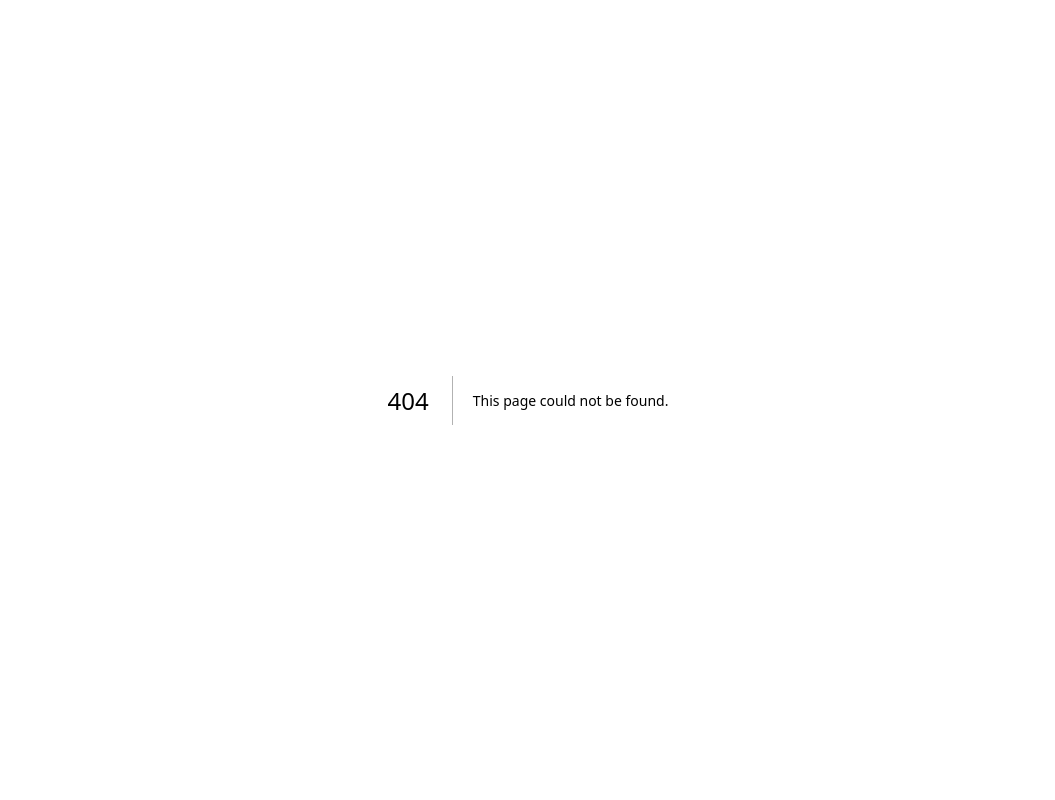
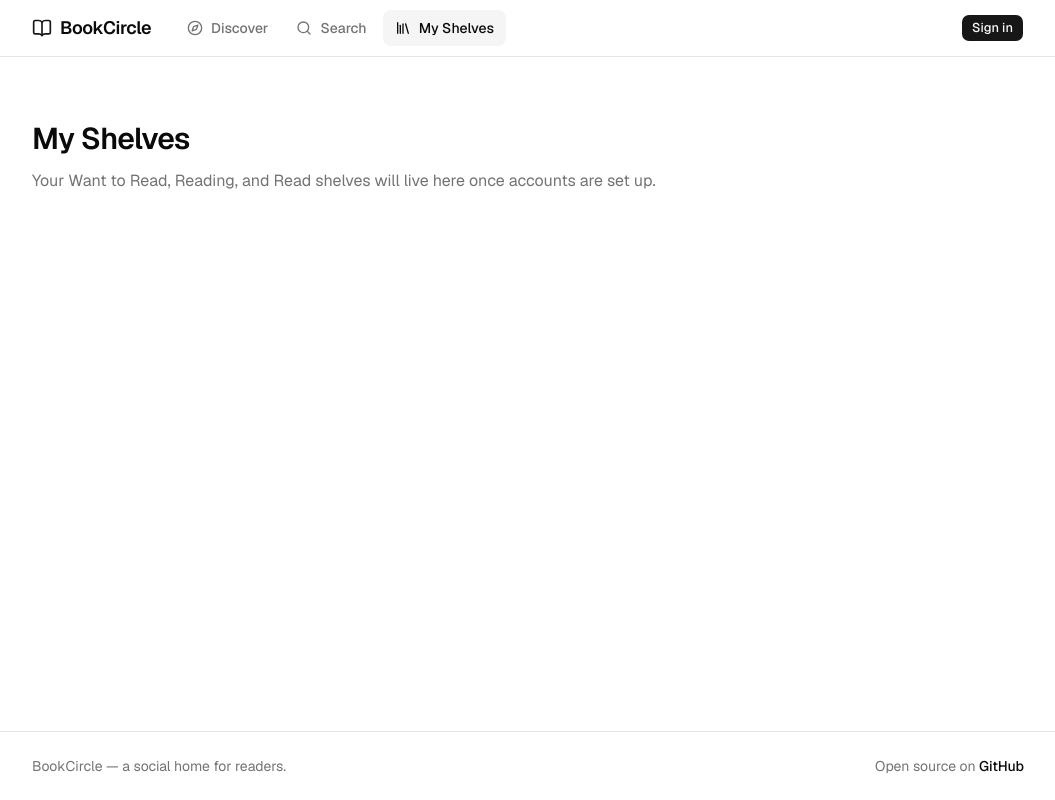
Before and after one commit to SaraGaire/BookCircle, a Next.js app: page /shelves in a window 1280 px wide. Before the commit this address had no page. Shown: the whole page, without its empty margins (112-1167 px from the left). Built offline with nearby package versions, Linux system fonts and the light colour scheme.

Commit message:
feat: add site header, nav, footer, and home page

```diff
--- a/src/app/layout.tsx
+++ b/src/app/layout.tsx
@@ -1,5 +1,7 @@
 import type { Metadata } from "next";
 import { Geist, Geist_Mono } from "next/font/google";
+import { SiteFooter } from "@/components/site-footer";
+import { SiteHeader } from "@/components/site-header";
 import "./globals.css";
 
 const geistSans = Geist({
@@ -13,8 +15,12 @@ const geistMono = Geist_Mono({
 });
 
 export const metadata: Metadata = {
-  title: "Create Next App",
-  description: "Generated by create next app",
+  title: {
+    default: "BookCircle",
+    template: "%s · BookCircle",
+  },
+  description:
+    "Track what you read, rate and review books, and follow fellow readers.",
 };
 
 export default function RootLayout({ children }: LayoutProps<"/">) {
@@ -23,7 +29,11 @@ export default function RootLayout({ children }: LayoutProps<"/">) {
       lang="en"
       className={`${geistSans.variable} ${geistMono.variable} h-full antialiased`}
     >
-      <body className="min-h-full flex flex-col">{children}</body>
+      <body className="min-h-full flex flex-col">
+        <SiteHeader />
+        <main className="flex flex-1 flex-col">{children}</main>
+        <SiteFooter />
+      </body>
     </html>
   );
 }
--- a/src/app/page.tsx
+++ b/src/app/page.tsx
@@ -1,69 +1,82 @@
-import Image from "next/image";
+import Link from "next/link";
+import { Library, MessageSquareText, Users, type LucideIcon } from "lucide-react";
+import { buttonVariants } from "@/components/ui/button";
+import {
+  Card,
+  CardDescription,
+  CardHeader,
+  CardTitle,
+} from "@/components/ui/card";
 
-export default function Home() {
+type Feature = {
+  title: string;
+  description: string;
+  icon: LucideIcon;
+};
+
+const features: Feature[] = [
+  {
+    title: "Track your reading",
+    description:
+      "Keep shelves for books you want to read, are reading, and have finished.",
+    icon: Library,
+  },
+  {
+    title: "Rate and review",
+    description:
+      "Give books a star rating and write down what stayed with you.",
+    icon: MessageSquareText,
+  },
+  {
+    title: "Read together",
+    description:
+      "Follow other readers and see what they're picking up next.",
+    icon: Users,
+  },
+];
+
+export default function HomePage() {
   return (
-    <div className="flex flex-col flex-1 items-center justify-center bg-zinc-50 font-sans dark:bg-black">
-      <main className="flex flex-1 w-full max-w-3xl flex-col items-center justify-between py-32 px-16 bg-white dark:bg-black sm:items-start">
-        <Image
-          className="dark:invert h-5 w-[100px]"
-          src="/next.svg"
-          alt="Next.js logo"
-          width={100}
-          height={20}
-          priority
-        />
-        <div className="flex flex-col items-center gap-6 text-center sm:items-start sm:text-left">
-          <h1 className="max-w-xs text-3xl font-semibold leading-10 tracking-tight text-black dark:text-zinc-50">
-            To get started, edit the{" "}
-            <code className="rounded bg-black/[.06] px-1.5 py-0.5 font-mono text-[0.9em] dark:bg-white/[.08]">
-              page.tsx
-            </code>{" "}
-            file.
-          </h1>
-          <p className="max-w-md text-lg leading-8 text-zinc-600 dark:text-zinc-400">
-            Looking for a starting point or more instructions? Head over to{" "}
-            <a
-              href="https://vercel.com/templates?framework=next.js&utm_source=create-next-app&utm_medium=appdir-template-tw&utm_campaign=create-next-app"
-              className="font-medium text-zinc-950 dark:text-zinc-50"
-            >
-              Templates
-            </a>{" "}
-            or the{" "}
-            <a
-              href="https://nextjs.org/learn?utm_source=create-next-app&utm_medium=appdir-template-tw&utm_campaign=create-next-app"
-              className="font-medium text-zinc-950 dark:text-zinc-50"
-            >
-              Learning
-            </a>{" "}
-            center.
-          </p>
+    <div className="mx-auto w-full max-w-5xl px-4">
+      <section className="py-16 sm:py-24">
+        <h1 className="max-w-2xl font-heading text-4xl font-semibold tracking-tight sm:text-5xl">
+          Your reading life, shared.
+        </h1>
+        <p className="mt-4 max-w-xl text-lg text-muted-foreground">
+          BookCircle is a home for readers. Log the books you read, say what
+          you thought, and find your next favourite through people you trust.
+        </p>
+        <div className="mt-8 flex flex-wrap gap-3">
+          <Link href="/search" className={buttonVariants({ size: "lg" })}>
+            Find a book
+          </Link>
+          <Link
+            href="/shelves"
+            className={buttonVariants({ size: "lg", variant: "outline" })}
+          >
+            Start your shelves
+          </Link>
         </div>
-        <div className="flex flex-col gap-4 text-base font-medium sm:flex-row">
-          <a
-            className="flex h-12 w-full items-center justify-center gap-2 rounded-full bg-foreground px-5 text-background transition-colors hover:bg-[#383838] dark:hover:bg-[#ccc] md:w-[158px]"
-            href="https://vercel.com/new?utm_source=create-next-app&utm_medium=appdir-template-tw&utm_campaign=create-next-app"
-            target="_blank"
-            rel="noopener noreferrer"
-          >
-            <Image
-              className="dark:invert h-[14px] w-4"
-              src="/vercel.svg"
-              alt="Vercel logomark"
-              width={16}
-              height={14}
-            />
-            Deploy Now
-          </a>
-          <a
-            className="flex h-12 w-full items-center justify-center rounded-full border border-solid border-black/[.08] px-5 transition-colors hover:border-transparent hover:bg-black/[.04] dark:border-white/[.145] dark:hover:bg-[#1a1a1a] md:w-[158px]"
-            href="https://nextjs.org/docs?utm_source=create-next-app&utm_medium=appdir-template-tw&utm_campaign=create-next-app"
-            target="_blank"
-            rel="noopener noreferrer"
-          >
-            Documentation
-          </a>
-        </div>
-      </main>
+      </section>
+
+      <section aria-labelledby="features-heading" className="pb-16 sm:pb-24">
+        <h2 id="features-heading" className="sr-only">
+          What you can do on BookCircle
+        </h2>
+        <ul className="grid gap-4 sm:grid-cols-3">
+          {features.map(({ title, description, icon: Icon }) => (
+            <li key={title}>
+              <Card className="h-full">
+                <CardHeader>
+                  <Icon className="mb-2 size-5 text-primary" aria-hidden="true" />
+                  <CardTitle>{title}</CardTitle>
+                  <CardDescription>{description}</CardDescription>
+                </CardHeader>
+              </Card>
+            </li>
+          ))}
+        </ul>
+      </section>
     </div>
   );
 }
--- /dev/null
+++ b/src/app/search/page.tsx
@@ -0,0 +1,13 @@
+import type { Metadata } from "next";
+import { ComingSoon } from "@/components/coming-soon";
+
+export const metadata: Metadata = { title: "Search" };
+
+export default function SearchPage() {
+  return (
+    <ComingSoon
+      title="Search books"
+      description="Soon you'll be able to search millions of books from Open Library right here."
+    />
+  );
+}
--- /dev/null
+++ b/src/app/shelves/page.tsx
@@ -0,0 +1,13 @@
+import type { Metadata } from "next";
+import { ComingSoon } from "@/components/coming-soon";
+
+export const metadata: Metadata = { title: "My Shelves" };
+
+export default function ShelvesPage() {
+  return (
+    <ComingSoon
+      title="My Shelves"
+      description="Your Want to Read, Reading, and Read shelves will live here once accounts are set up."
+    />
+  );
+}
--- /dev/null
+++ b/src/app/sign-in/page.tsx
@@ -0,0 +1,13 @@
+import type { Metadata } from "next";
+import { ComingSoon } from "@/components/coming-soon";
+
+export const metadata: Metadata = { title: "Sign in" };
+
+export default function SignInPage() {
+  return (
+    <ComingSoon
+      title="Sign in"
+      description="Accounts are coming soon. We'll add sign-up and sign-in with Supabase in a later step."
+    />
+  );
+}
--- /dev/null
+++ b/src/components/coming-soon.tsx
@@ -0,0 +1,15 @@
+type ComingSoonProps = {
+  title: string;
+  description: string;
+};
+
+export function ComingSoon({ title, description }: ComingSoonProps) {
+  return (
+    <section className="mx-auto w-full max-w-5xl px-4 py-16">
+      <h1 className="font-heading text-3xl font-semibold tracking-tight">
+        {title}
+      </h1>
+      <p className="mt-3 max-w-prose text-muted-foreground">{description}</p>
+    </section>
+  );
+}
--- /dev/null
+++ b/src/components/main-nav.tsx
@@ -0,0 +1,68 @@
+"use client";
+
+import { Suspense } from "react";
+import Link from "next/link";
+import { usePathname } from "next/navigation";
+import { Compass, Library, Search, type LucideIcon } from "lucide-react";
+import { cn } from "@/lib/utils";
+
+type NavItem = {
+  href: string;
+  label: string;
+  icon: LucideIcon;
+};
+
+const navItems: NavItem[] = [
+  { href: "/", label: "Discover", icon: Compass },
+  { href: "/search", label: "Search", icon: Search },
+  { href: "/shelves", label: "My Shelves", icon: Library },
+];
+
+function isActive(href: string, pathname: string | null) {
+  if (!pathname) return false;
+  if (href === "/") return pathname === "/";
+  return pathname === href || pathname.startsWith(`${href}/`);
+}
+
+function NavLinks({ pathname }: { pathname: string | null }) {
+  return (
+    <ul className="flex items-center gap-1">
+      {navItems.map(({ href, label, icon: Icon }) => {
+        const active = isActive(href, pathname);
+        return (
+          <li key={href}>
+            <Link
+              href={href}
+              aria-current={active ? "page" : undefined}
+              className={cn(
+                "inline-flex items-center gap-2 rounded-md px-3 py-2 text-sm font-medium text-muted-foreground transition-colors hover:bg-muted hover:text-foreground",
+                active && "bg-muted text-foreground",
+              )}
+            >
+              <Icon className="size-4" aria-hidden="true" />
+              {/* On small screens only the icon shows; screen readers still get the label. */}
+              <span className="sr-only sm:not-sr-only">{label}</span>
+            </Link>
+          </li>
+        );
+      })}
+    </ul>
+  );
+}
+
+function ActiveNavLinks() {
+  const pathname = usePathname();
+  return <NavLinks pathname={pathname} />;
+}
+
+export function MainNav() {
+  return (
+    <nav aria-label="Main">
+      {/* usePathname can suspend on dynamic routes (Cache Components), so render
+          the links without highlighting until the current path is known. */}
+      <Suspense fallback={<NavLinks pathname={null} />}>
+        <ActiveNavLinks />
+      </Suspense>
+    </nav>
+  );
+}
--- /dev/null
+++ b/src/components/site-footer.tsx
@@ -0,0 +1,20 @@
+export function SiteFooter() {
+  return (
+    <footer className="border-t">
+      <div className="mx-auto flex w-full max-w-5xl flex-col gap-2 px-4 py-6 text-sm text-muted-foreground sm:flex-row sm:items-center sm:justify-between">
+        <p>BookCircle — a social home for readers.</p>
+        <p>
+          Open source on{" "}
+          <a
+            href="https://github.com/SaraGaire/BookCircle"
+            target="_blank"
+            rel="noopener noreferrer"
+            className="font-medium text-foreground underline-offset-4 hover:underline"
+          >
+            GitHub
+          </a>
+        </p>
+      </div>
+    </footer>
+  );
+}
--- /dev/null
+++ b/src/components/site-header.tsx
@@ -0,0 +1,28 @@
+import Link from "next/link";
+import { BookOpen } from "lucide-react";
+import { MainNav } from "@/components/main-nav";
+import { buttonVariants } from "@/components/ui/button";
+import { cn } from "@/lib/utils";
+
+export function SiteHeader() {
+  return (
+    <header className="sticky top-0 z-40 border-b bg-background/80 backdrop-blur">
+      <div className="mx-auto flex h-14 w-full max-w-5xl items-center gap-2 px-4 sm:gap-6">
+        <Link
+          href="/"
+          className="flex items-center gap-2 font-heading text-lg font-semibold tracking-tight"
+        >
+          <BookOpen className="size-5 text-primary" aria-hidden="true" />
+          BookCircle
+        </Link>
+        <MainNav />
+        <Link
+          href="/sign-in"
+          className={cn(buttonVariants({ size: "sm" }), "ml-auto")}
+        >
+          Sign in
+        </Link>
+      </div>
+    </header>
+  );
+}
```
